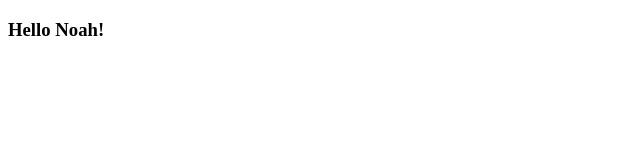
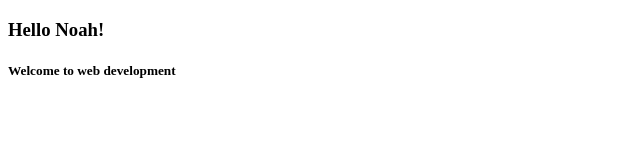
Before and after one commit to NoahTheDeveloper08/git-tutorial, a plain HTML site: page index.html in a window 1280 px wide. Shown: the whole page, without its empty margins (0-640 px from the left). Drawn offline with Linux system fonts and the light colour scheme.

Commit message:
index.html updated welcome to webdev

```diff
--- a/index.html
+++ b/index.html
@@ -8,5 +8,6 @@
 </head>
 <body>
     <h3>Hello Noah!</h3>
+    <h5>Welcome to web development</h5>
 </body>
 </html>
```
